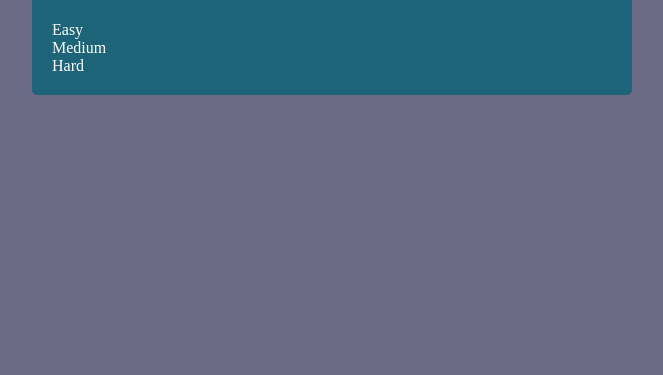
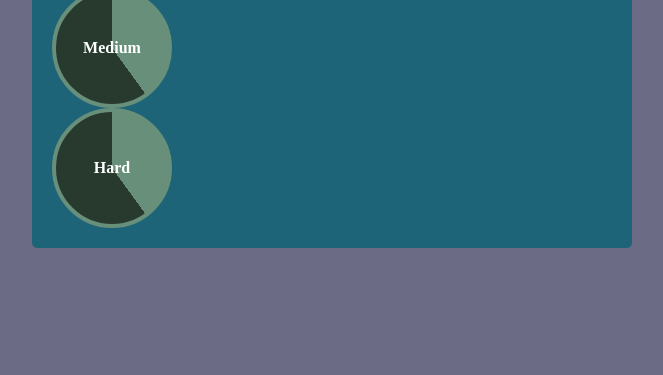
Before and after one commit to webrohit27/Javascript-Project, a plain HTML site: page Leetmetric/index.html in a window 1280 px wide. Shown: the part 425-800 px from the top of the page, without its empty margins (308-971 px from the left). Drawn offline with Linux system fonts and the light colour scheme.

Commit message:
Update style.css

```diff
--- a/Leetmetric/style.css
+++ b/Leetmetric/style.css
@@ -58,5 +58,21 @@ h1{
 }
 
 .circle{
+    width: 120px;
+    height: 120px;
+    border-radius: 50%;
+    border: 4px solid #688f79;
+    position: relative;
+    display: flex;
+    align-items: center;
+    justify-content: center;
+    font-size: 1rem;
+    color: white;
+    font-weight: 700;
+    background: conic-gradient(#688f79 var(--progress-degree, 40%), #283a2e 0%);
+}
 
+.circle span{
+    position: relative;
+    z-index: 2;
 }
```
